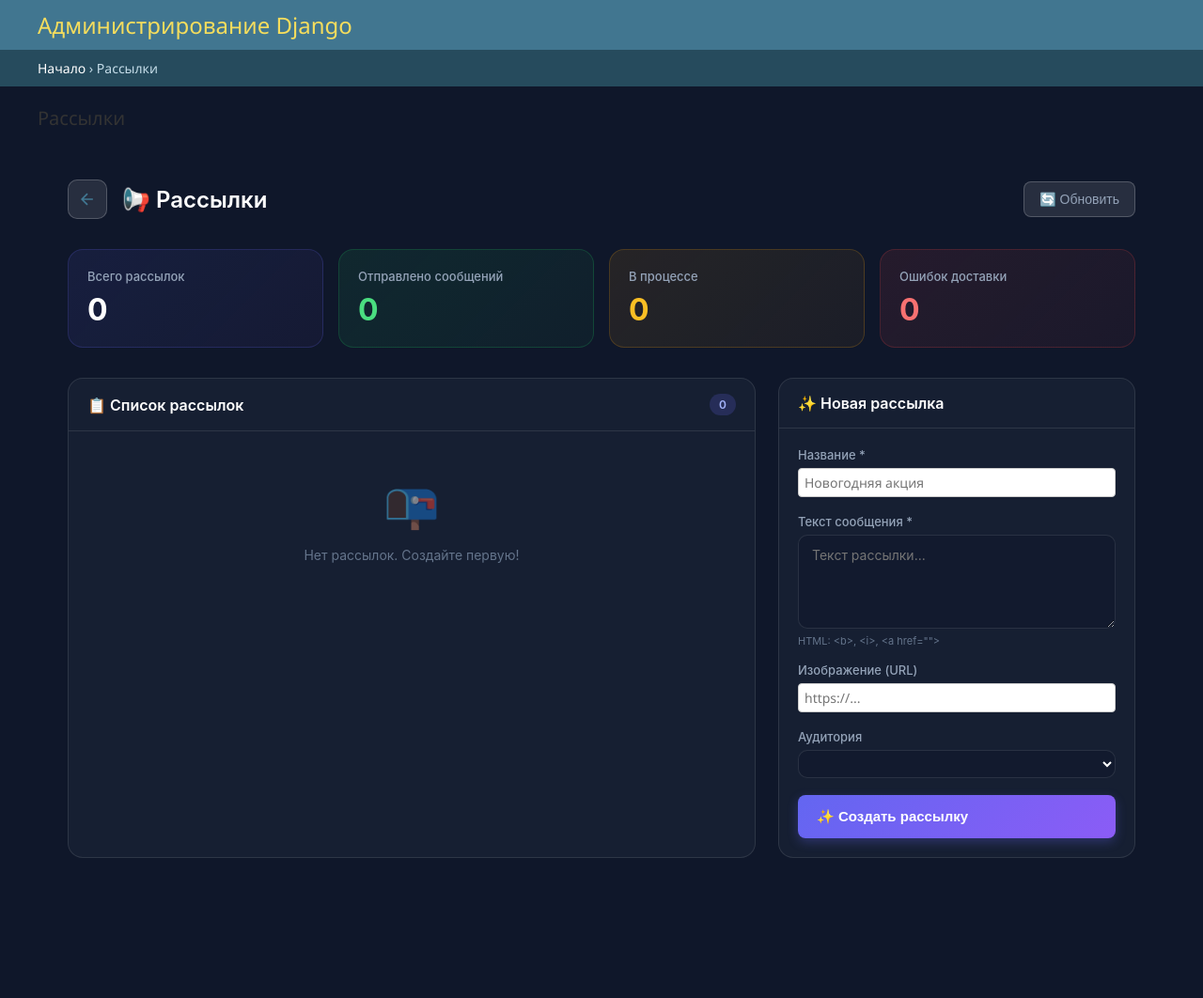
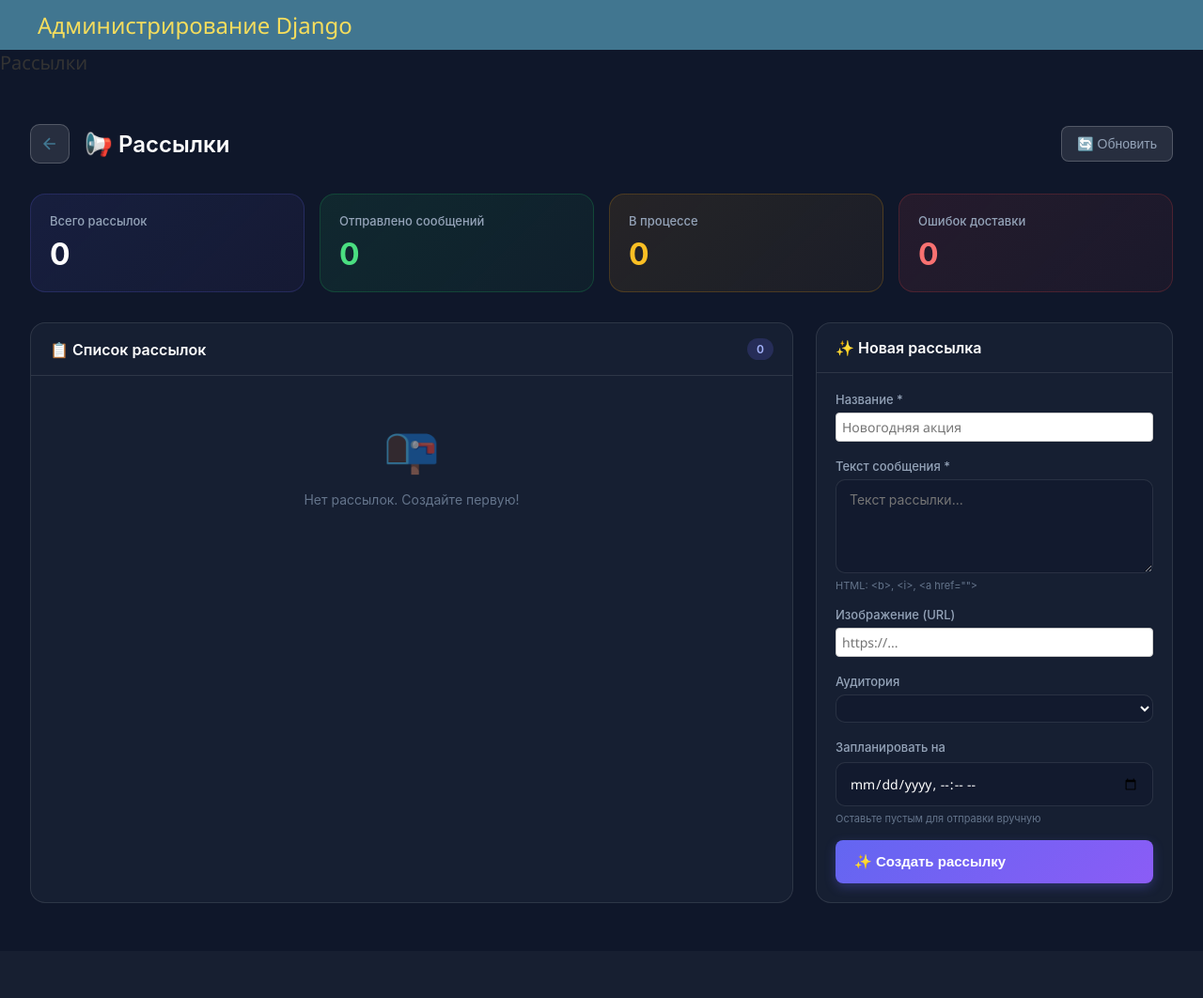
Before and after one commit to GrammSoli/web-app, a Django app: page /admin/broadcasts/ in a window 1280 px wide. Shown: the whole page at 94% size. After the commit the page ends 961 px from the top, so only its background shows below. Run offline with Django 5.2, Linux system fonts and the light colour scheme; the visitor is signed in with stand-in values (Sample User, id 1); data that the repository does not hold is empty; parts of the project's set-up code (start-up, migrations or seed data) failed here and were passed over.

Commit message:
Full-width dark bg, add scheduled_at datetime field

```diff
--- a/admin_panel/core/templates/admin/broadcasts.html
+++ b/admin_panel/core/templates/admin/broadcasts.html
@@ -6,22 +6,33 @@
 {% block extrahead %}
 {{ block.super }}
 <style>
-    /* Force dark background */
+    /* Force dark background everywhere */
     body, html {
         background: #0f172a !important;
+        margin: 0 !important;
+        padding: 0 !important;
     }
 
-    #content, .container-fluid, main {
+    #content, .container-fluid, main, .main, #container, .content {
         background: #0f172a !important;
+        padding: 0 !important;
+        margin: 0 !important;
+    }
+
+    /* Hide sidebar and header for full-page experience */
+    aside, .sidebar, nav:not(.page-header) {
+        display: none !important;
     }
 
     .broadcasts-page {
         padding: 32px;
-        max-width: 1200px;
+        max-width: 1400px;
         margin: 0 auto;
         font-family: -apple-system, BlinkMacSystemFont, 'Segoe UI', Roboto, sans-serif;
         background: #0f172a;
         min-height: 100vh;
+        width: 100%;
+        box-sizing: border-box;
     }
 
     /* Header */
@@ -508,6 +519,9 @@
                         <div class="broadcast-meta">
                             <span>👥 {{ b.get_target_audience_display }}</span>
                             <span>📅 {{ b.date_created|date:"d.m.Y H:i" }}</span>
+                            {% if b.scheduled_at %}
+                            <span>⏰ {{ b.scheduled_at|date:"d.m.Y H:i" }}</span>
+                            {% endif %}
                         </div>
                         <div class="broadcast-text">{{ b.message_text|truncatechars:120 }}</div>
 
@@ -574,6 +588,12 @@
                             <option value="premium">⭐ Premium</option>
                             <option value="free">🆓 Бесплатные</option>
                         </select>
+                    </div>
+
+                    <div class="form-group">
+                        <label class="form-label">Запланировать на</label>
+                        <input type="datetime-local" name="scheduled_at" class="form-input">
+                        <div class="form-hint">Оставьте пустым для отправки вручную</div>
                     </div>
 
                     <button type="submit" class="btn btn-create" id="submit-btn">
--- a/admin_panel/core/views.py
+++ b/admin_panel/core/views.py
@@ -261,16 +261,29 @@ def broadcasts_api_create(request):
     message_text = request.POST.get('message_text', '').strip()
     message_photo_url = request.POST.get('message_photo_url', '').strip() or None
     target_audience = request.POST.get('target_audience', 'all')
+    scheduled_at_str = request.POST.get('scheduled_at', '').strip()
 
     if not title or not message_text:
         return JsonResponse({'error': 'Заполните название и текст'}, status=400)
+
+    # Парсим дату если указана
+    scheduled_at = None
+    status = 'draft'
+    if scheduled_at_str:
+        try:
+            from datetime import datetime
+            scheduled_at = timezone.make_aware(datetime.fromisoformat(scheduled_at_str))
+            status = 'scheduled'
+        except ValueError:
+            pass
 
     broadcast = Broadcast.objects.create(
         title=title,
         message_text=message_text,
         message_photo_url=message_photo_url,
         target_audience=target_audience,
-        status='draft',
+        scheduled_at=scheduled_at,
+        status=status,
     )
 
     return JsonResponse({
```
